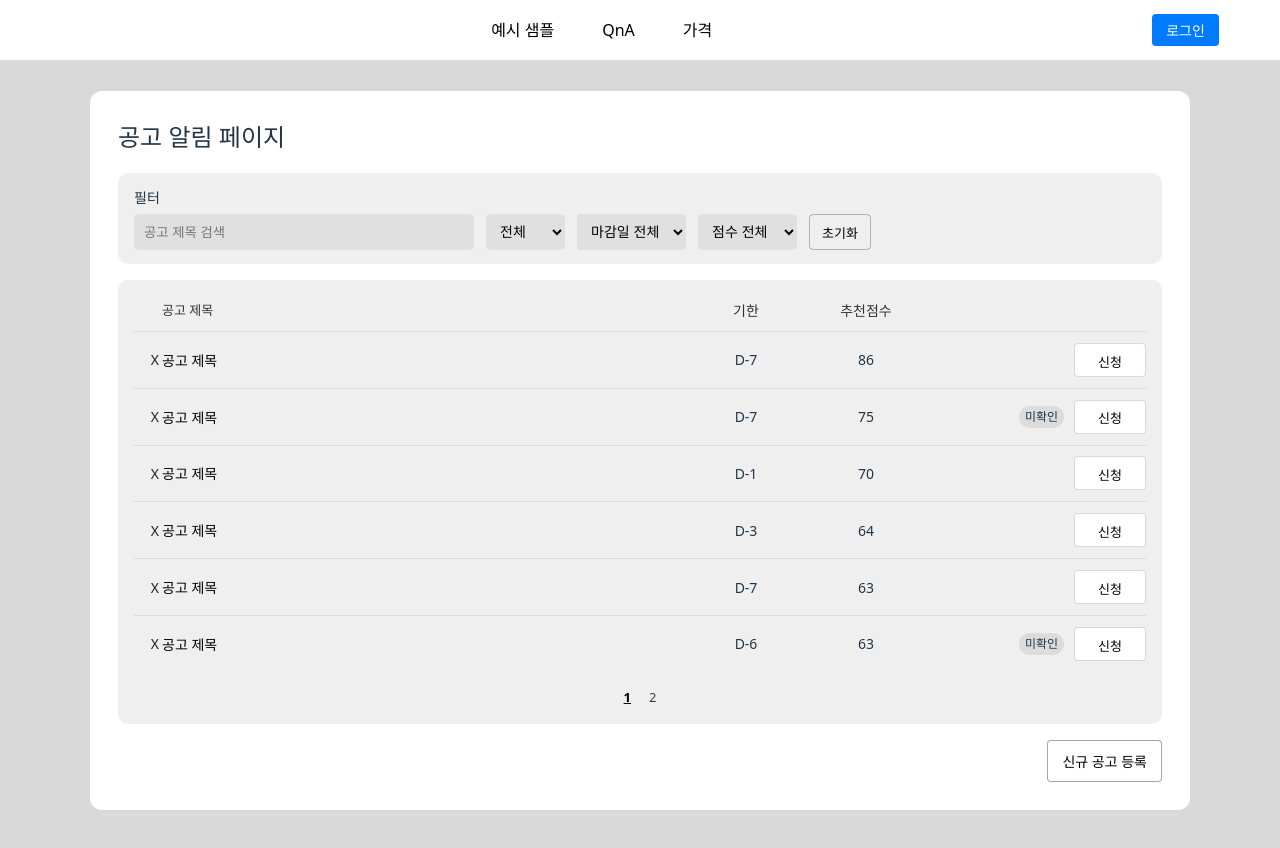
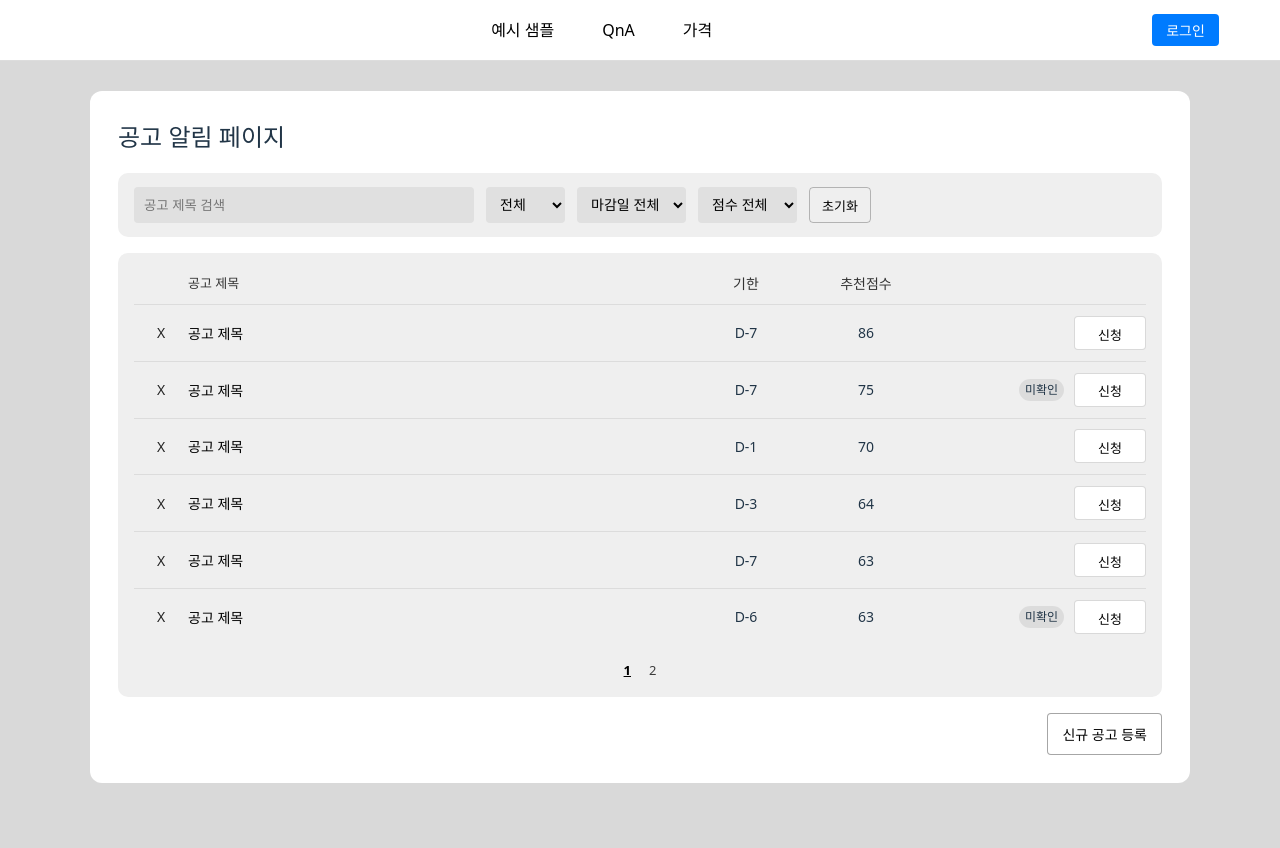
Before and after one commit to Bigproject-09/frontend, a React app in the folder frontend/: page /notice in a window 1280 px wide. Shown: the top 848 px of the page. Built offline with nearby package versions, Linux system fonts and the light colour scheme; the HTML template or start-up script is replaced by a standard one.

Commit message:
공고 페이지 약간 수정

```diff
--- a/frontend/src/pages/NoticeAlertPage.tsx
+++ b/frontend/src/pages/NoticeAlertPage.tsx
@@ -178,7 +178,6 @@ const NoticeAlertPage: React.FC = () => {
 
         {/* 필터 */}
         <Section>
-          <div className="label">필터</div>
           <FilterRow>
             <input
               className="input"
@@ -249,7 +248,7 @@ const NoticeAlertPage: React.FC = () => {
         {/* 리스트 */}
         <Section>
           <HeaderRow>
-            <div style={{ paddingLeft: 28 }}>공고 제목</div>
+            <div style={{ paddingLeft: 54 }}>공고 제목</div>
             <Center>기한</Center>
             <Center>추천점수</Center>
             <div />
@@ -427,7 +426,7 @@ const HeaderRow = styled.div`
 
 const Row = styled.div`
   display: grid;
-  grid-template-columns: 28px 1fr 120px 120px 220px;
+  grid-template-columns: 54px 1fr 120px 120px 220px;
   align-items: center;
   padding: 10px 0;
   border-top: 1px solid rgba(0, 0, 0, 0.08);
```
